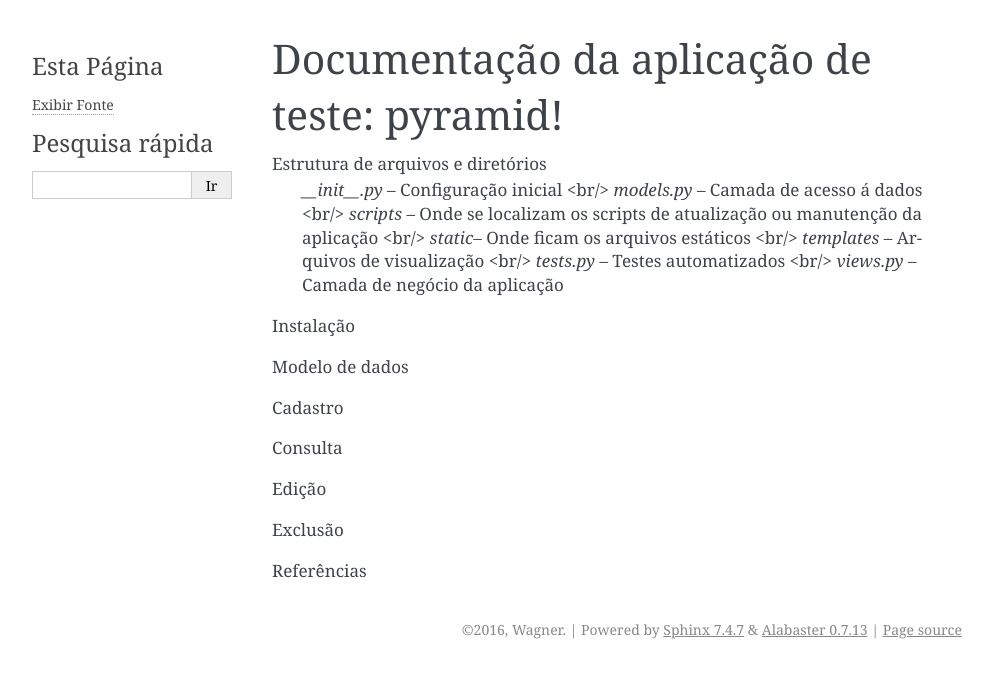
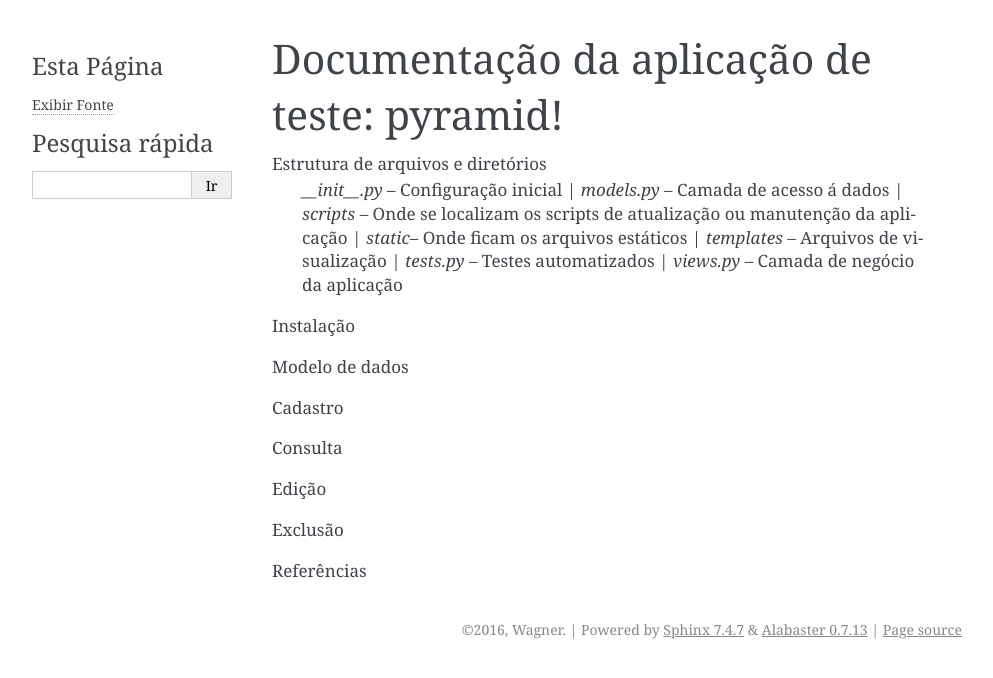
Before and after one commit to wagnerwar/piramid, a Sphinx documentation site: the page built from docs/index.rst, in a window 1280 px wide. Shown: the top 678 px of the page, without its empty margins (148-1141 px from the left). Built offline with Sphinx 7.4.7, drawn with Linux system fonts in a browser that asks for light colours.

Commit message:
Comitando alterações

```diff
--- a/docs/index.rst
+++ b/docs/index.rst
@@ -8,12 +8,12 @@
 
 Estrutura de arquivos e diretórios
                 *__init__.py* -- Configuração inicial
-		<br/> *models.py* -- Camada de acesso á dados
-		<br/> *scripts* -- Onde se localizam os scripts de atualização ou manutenção da aplicação
-		<br/> *static*-- Onde ficam os arquivos estáticos
-		<br/> *templates* -- Arquivos de visualização
-		<br/> *tests.py* -- Testes automatizados
-		<br/> *views.py* -- Camada de negócio da aplicação
+		| *models.py* -- Camada de acesso á dados
+		| *scripts* -- Onde se localizam os scripts de atualização ou manutenção da aplicação
+		| *static*-- Onde ficam os arquivos estáticos
+		| *templates* -- Arquivos de visualização
+		| *tests.py* -- Testes automatizados
+		| *views.py* -- Camada de negócio da aplicação
 Instalação
 
 Modelo de dados
```
